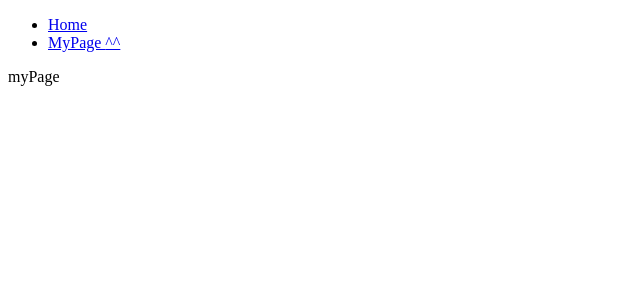
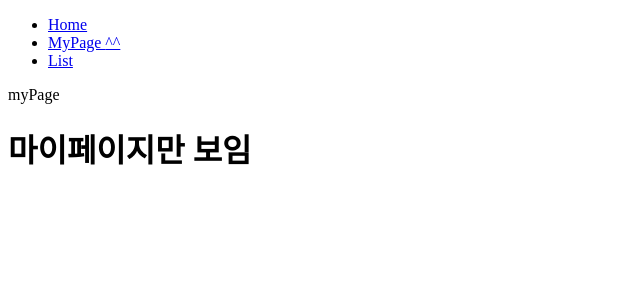
Before and after one commit to jiho3894/charleynext14, a Next.js app: page /myPage in a window 1280 px wide. Shown: the top 300 px of the page, without its empty margins (0-640 px from the left). Built offline with nearby package versions, Linux system fonts and the light colour scheme.

Commit message:
feat: layout setting

```diff
--- a/app/layout.tsx
+++ b/app/layout.tsx
@@ -1,16 +1,13 @@
-export const metadata = {
-  title: 'Next.js',
-  description: 'Generated by Next.js',
-}
+import Navigation from '../components/navigation';
 
-export default function RootLayout({
-  children,
-}: {
-  children: React.ReactNode
-}) {
+export default function RootLayout({ children }: { children: React.ReactNode }) {
   return (
     <html lang="en">
-      <body>{children}</body>
+      <body>
+        {/** layout을 통해 전역 컴포넌트 설정 가능 */}
+        <Navigation />
+        {children}
+      </body>
     </html>
-  )
+  );
 }
--- /dev/null
+++ b/app/list/page.tsx
@@ -0,0 +1,5 @@
+const List = () => {
+  return <div>List</div>;
+};
+
+export default List;
--- /dev/null
+++ b/app/myPage/layout.tsx
@@ -0,0 +1,9 @@
+// 하위 layout은 html 태그를 사용하지않는다 children안에 있기에 html은 중복 태그가 되기 때문이다.
+export default function RootLayout({ children }: { children: React.ReactNode }) {
+  return (
+    <div>
+      {children}
+      <h1>마이페이지만 보임</h1>
+    </div>
+  );
+}
--- a/app/myPage/page.tsx
+++ b/app/myPage/page.tsx
@@ -3,7 +3,7 @@ import Navigation from '../../components/navigation';
 const myPage = () => {
   return (
     <>
-      <Navigation />
+      {/* <Navigation /> */}
       <div>myPage</div>
     </>
   );
--- a/app/page.tsx
+++ b/app/page.tsx
@@ -3,7 +3,7 @@ import Navigation from '../components/navigation';
 const Home = () => {
   return (
     <>
-      <Navigation />
+      {/* <Navigation /> */}
       <div>Home</div>
     </>
   );
--- a/components/navigation.tsx
+++ b/components/navigation.tsx
@@ -14,6 +14,9 @@ const Navigation = () => {
         <li>
           <Link href="/myPage">MyPage {pathName === '/myPage' && '^^'}</Link>
         </li>
+        <li>
+          <Link href="/list">List {pathName === '/list' && '^^'}</Link>
+        </li>
       </ul>
     </nav>
   );
```
